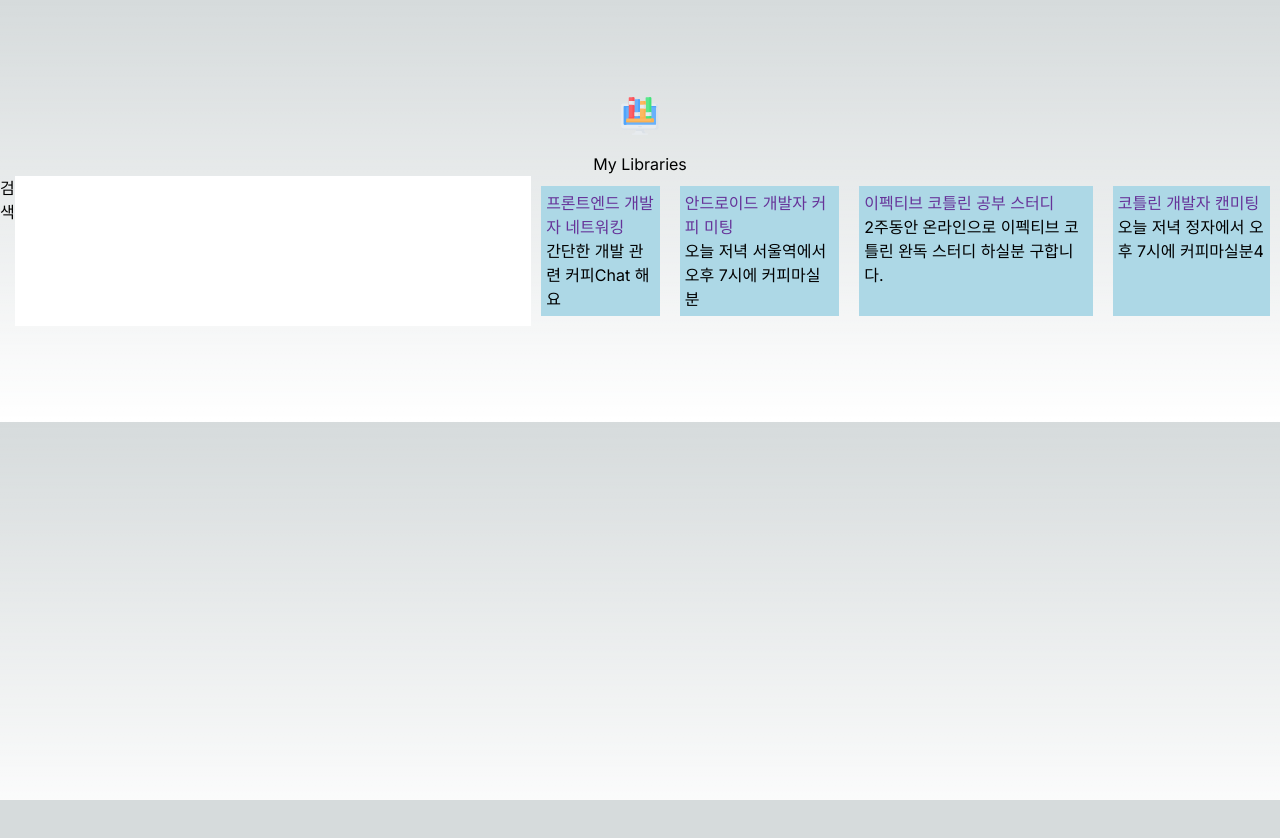
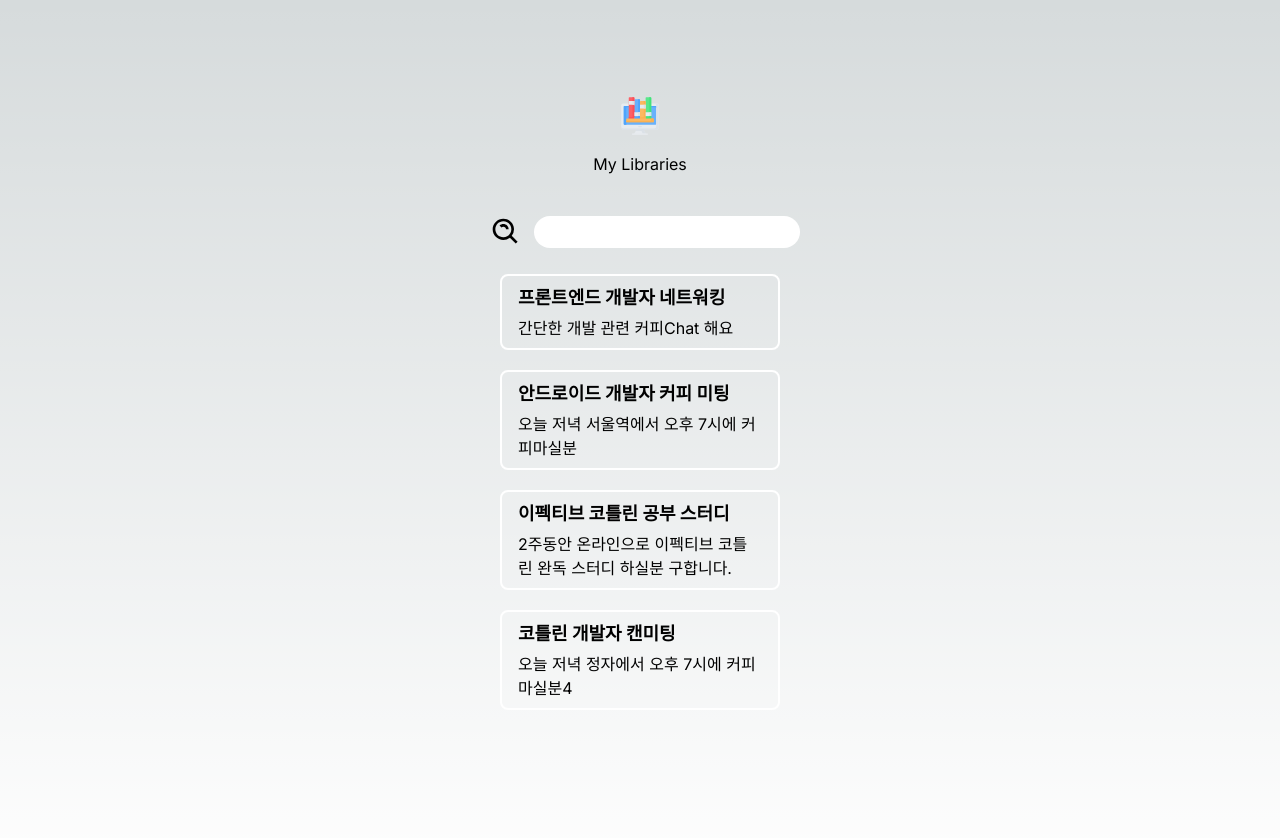
Before and after one commit to YDayeon/my-libraries, a Next.js app: page /search-box in a window 1280 px wide. Shown: the top 838 px of the page. Before the commit the page ends 800 px from the top, so only its background shows below. Built offline with nearby package versions, Linux system fonts and the light colour scheme.

Commit message:
search box ui 수정

```diff
--- a/package.json
+++ b/package.json
@@ -22,6 +22,7 @@
     "postcss": "8.4.29",
     "react": "18.2.0",
     "react-dom": "18.2.0",
+    "react-icons": "^4.11.0",
     "styled-components": "^6.0.7",
     "tailwind-scrollbar-hide": "^1.1.7",
     "tailwindcss": "3.3.3",
--- a/src/app/layout.tsx
+++ b/src/app/layout.tsx
@@ -25,10 +25,10 @@ export default function RootLayout({
         <Link href={"/"} className='mb-4 rounded-full flex justify-center items-center'>
           <Image src={SVGIMG} alt="library icon" width={40} height={40} />
         </Link>
-        <h1>
+        <h1 className='mb-10'>
           <Link href='/'>My Libraries</Link>
         </h1>
-        <div className='w-full flex justify-center grow'>
+        <div className='w-full flex justify-center grow px-10 pb-20'>
           {children}
         </div>
       </body>
--- a/src/app/page.tsx
+++ b/src/app/page.tsx
@@ -2,7 +2,7 @@ import Link from "next/link";
 
 export default function Home() {
   return (
-    <main className="flex w-full min-h-screen flex-col items-center justify-between py-24">
+    <main className="flex w-full min-h-screen flex-col items-center justify-between">
       <div className="w-full flex flex-col gap-4 items-center px-10">
         <Link href="/time-slot" className="bg-red-500 py-3 justify-center rounded-lg flex w-full max-w-md">
           Time Slot
--- a/src/app/search-box/page.tsx
+++ b/src/app/search-box/page.tsx
@@ -3,6 +3,8 @@
 import { useEffect, useState } from 'react';
 import styled from 'styled-components';
 import useSearch from './useSearch';
+import { IconContext } from 'react-icons/lib/esm/iconContext';
+import { BiSearchAlt } from "react-icons/bi"
 
 export type Mock = {
   id: string;
@@ -25,14 +27,23 @@ export type Mock = {
 };
 
 const Input = styled.input`
-  width: 80%;
+  flex-grow: 1;
+  height: 2em;
+  border-radius: 1em;
+  outline: none;
+  bordser: none;
+  padding: 0 1em;
+  color: black;
 `;
 const Box = styled.div`
-  background-color: lightblue;
-  padding: 5px;
+  border: 2px solid white;
+  border-radius: 0.5em;
+  padding: 0.5em 1em;
   margin: 10px;
   h5 {
-    color: rebeccapurple;
+    font-size: 18px;
+    font-weight: bold;
+    margin-bottom: 5px;
     mark {
       background-color: transparent;
       color: red;
@@ -88,16 +99,22 @@ export default function SearchBox() {
   }, [patterns]);
 
   return (
-    <>
-      <h3>검색</h3>
-      <Input onChange={handleKeyword} value={curKeyword} />
+    <div className='flex flex-col xl:w-1/4'>
+      <div className='flex gap-3 w-full items-center mb-4'>
+        <h3>
+          <IconContext.Provider value={{ size: "2em"}}>
+            <BiSearchAlt />
+          </IconContext.Provider>
+          </h3>
+        <Input onChange={handleKeyword} value={curKeyword} />
+      </div>
       {data?.map((el, i) => (
         <Box key={i}>
           <h5 dangerouslySetInnerHTML={{ __html: el.title }}></h5>
           <p dangerouslySetInnerHTML={{ __html: el.contents }}></p>
         </Box>
       ))}
-    </>
+    </div>
   );
 }
 
```
Also changed, not shown: 1 other file (tests, documents, lock files or other folders).
